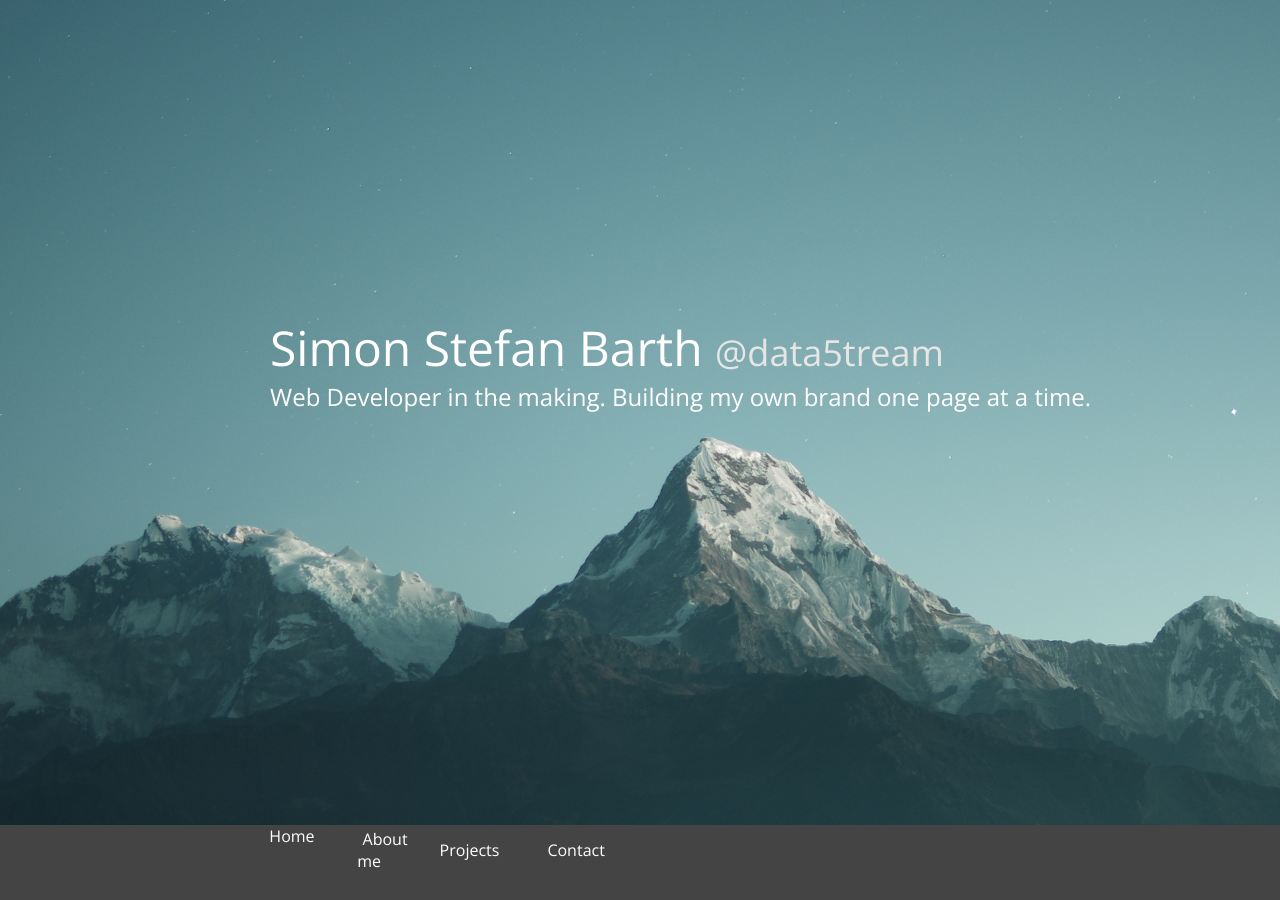
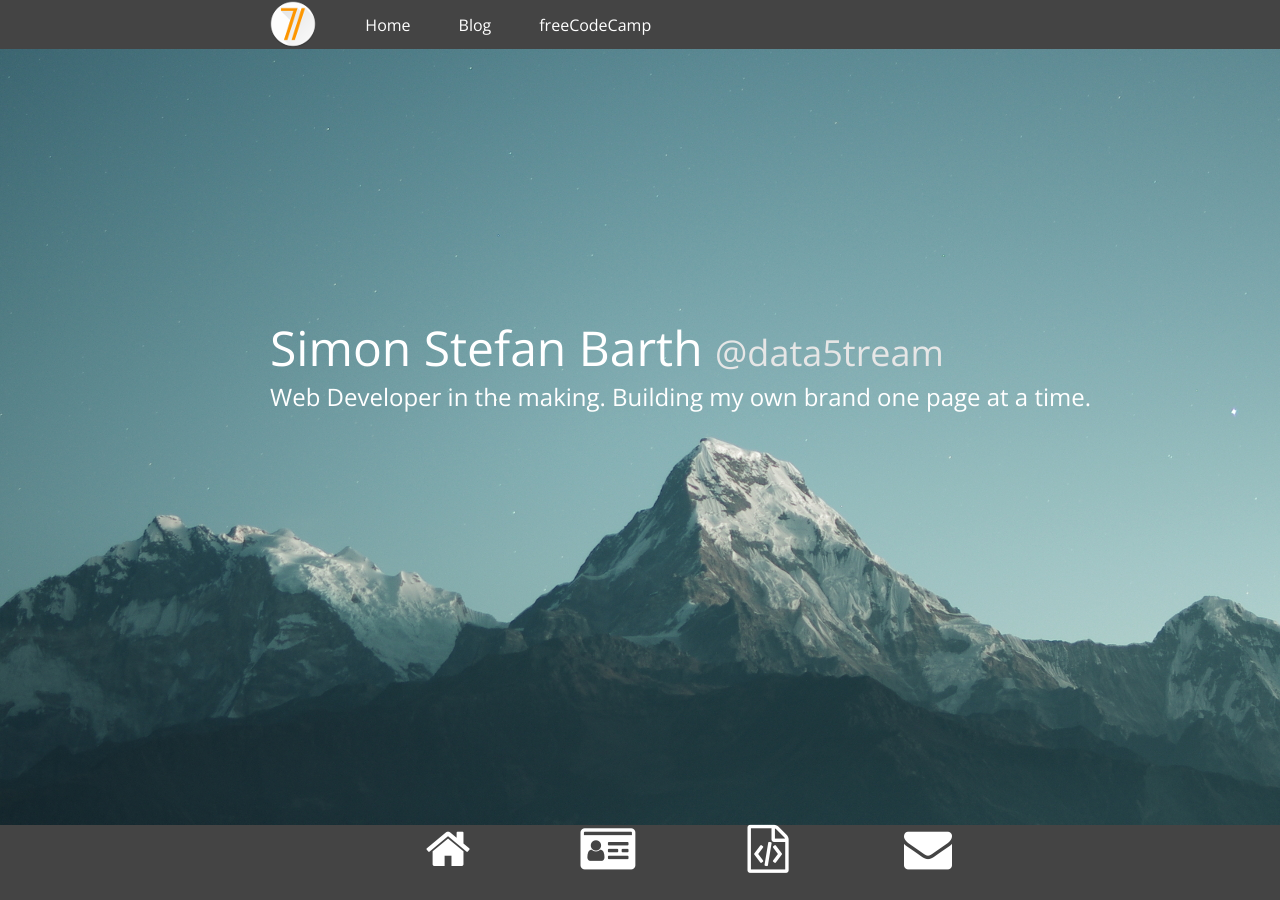
Before and after one commit to Data5tream/data5tream.github.io, a Jekyll site: the page built from index.html, in a window 1280 px wide and 900 px high. Built offline with Jekyll 4.4.1, drawn with Linux system fonts in a browser that asks for light colours; a script that is not in the unit is left out.

Commit message:
Added dynamic navbar

```diff
--- a/_config.yml
+++ b/_config.yml
@@ -29,6 +29,7 @@
 theme: minima
 plugins:
   - jekyll-feed
+  - jekyll-coffeescript
 
 # Exclude from processing.
 # The following items will not be processed, by default. Create a custom list
--- a/_includes/navbar.html
+++ b/_includes/navbar.html
@@ -1,7 +1,9 @@
+<!-- Changes here need to be copied manually to index.html! -->
 <nav class="navbar">
   <ul>
     <li><a href={{ "/" | absolute_url}}><img src={{ "img/brand_icon.png" | absolute_url }} /></a></li>
     <li><a href={{ "/" | absolute_url }}>Home</a></li>
     <li><a href={{ "/blog.html" | absolute_url }}>Blog</a></li>
+    <li><a href={{ "/fccprojects" | absolute_url }}>freeCodeCamp</a></li>
   </ul>
 </nav>
--- a/_sass/_base.scss
+++ b/_sass/_base.scss
@@ -73,7 +73,7 @@
 //
 // Navbar
 //
-nav {
+.navbar {
   position: fixed;
   left: 0;
   top: 0;
--- a/css/home.scss
+++ b/css/home.scss
@@ -3,10 +3,76 @@
 
 @import "base";
 
-nav {
+#hiddennav {
+  height: 2em;
+  width: 50%;
+  margin-left: 25%;
+
+  li {
+    margin-left: 0 !important;
+    height: inherit !important;
+  }
+
+  li:first-child {
+    margin: 0;
+    a:hover, a:active {
+      border-bottom: 3px $primary-brand-color solid !important;
+    }
+  }
+}
+
+#navbar-child {
+  display: none;
+  z-index: 500;
+  margin-top: 49px;
+}
+
+.home-navbar-ul {
+  display: flex;
+  flex-wrap: wrap;
+  justify-content: space-around;
+  align-items: center;
+
+  width: 1/2*100%;
+  margin: 0;
+  margin-left: 1/4*100%;
+  list-style: none;
+
+  li {
+    flex: 0 1 1/4*100%;
+    text-align: center;
+
+    a {
+      color: #fff;
+      padding: 0.5em 1em 0.5em 1em;
+      transition-duration: 0.2s;
+      text-decoration: none !important;
+    }
+  }
+}
+
+.home-navbar {
   position: relative;
   top: -75px;
   height: 80px;
+  background-color: #444;
+  z-index: 800;
+
+  li {
+    span {
+      margin-left: 2em;
+      visibility: hidden;
+    }
+
+    &:hover, &:active {
+      a {
+        color: $primary-brand-color;
+      }
+      span {
+        visibility: visible;
+      }
+    }
+  }
 }
 
 .header-background {
--- a/index.html
+++ b/index.html
@@ -11,9 +11,26 @@
 {% include meta.html %}
 
 <link rel="stylesheet" href={{ "/css/home.css" | relative_url }}>
-
 </head>
 <body>
+
+  <nav class="navbar">
+    <ul>
+      <li><a href={{ "/" | absolute_url}}><img src={{ "img/brand_icon.png" | absolute_url }} /></a></li>
+      <li><a href={{ "/" | absolute_url }}>Home</a></li>
+      <li><a href={{ "/blog.html" | absolute_url }}>Blog</a></li>
+      <li><a href={{ "/fccprojects" | absolute_url }}>freeCodeCamp</a></li>
+    </ul>
+  </nav>
+  <div id="navbar-child" class="navbar">
+    <ul id="hiddennav" class="home-navbar-ul">
+      <li><a href="#top" onclick="shiftTo('home')">Top</a></li>
+      <li><a href="#aboutme" onclick="shiftTo('aboutme')">About me</a></li>
+      <li><a href="#projects" onclick="shiftTo('projects')">Projects</a></li>
+      <li><a href="#contact" onclick="shiftTo('contact')">Contact</a></li>
+    </ul>
+  </div>
+
   <div class="header-container">
     <div class="header-layer header-background"></div>
     <div class="header-layer header-foreground">
@@ -24,12 +41,12 @@
     </div>
   </div>
 
-  <nav class="navbar">
-    <ul>
-      <li><a href="#top" onclick="shiftTo('home')">Home</a></li>
-      <li><a href="#aboutme" onclick="shiftTo('aboutme')">About me</a></li>
-      <li><a href="#projects" onclick="shiftTo('projects')">Projects</a></li>
-      <li><a href="#contact" onclick="shiftTo('contact')">Contact</a></li>
+  <nav class="home-navbar">
+    <ul class="home-navbar-ul">
+      <li><a href="#top" onclick="shiftTo('home')"><i class="fa fa-home fa-3x" aria-hidden="true"></i><br><span>Top</span></a></li>
+      <li><a href="#aboutme" onclick="shiftTo('aboutme')"><i class="fa fa-id-card fa-3x" aria-hidden="true"></i><br><span>About me</span></a></li>
+      <li><a href="#projects" onclick="shiftTo('projects')"><i class="fa fa-file-code-o fa-3x" aria-hidden="true"></i><br><span>Projects</span></a></li>
+      <li><a href="#contact" onclick="shiftTo('contact')"><i class="fa fa-envelope fa-3x" aria-hidden="true"></i><br><span>Contact</span></a></li>
     </ul>
   </nav>
   <div class="container">
@@ -72,5 +89,7 @@
 
   {% include footer.html %}
 
+  <script src={{"js/index.js" | absoulte_url }}></script>
+
 </body>
 </html>
```
Also changed, not shown: js/index.coffee (added, +25 -0 lines).
